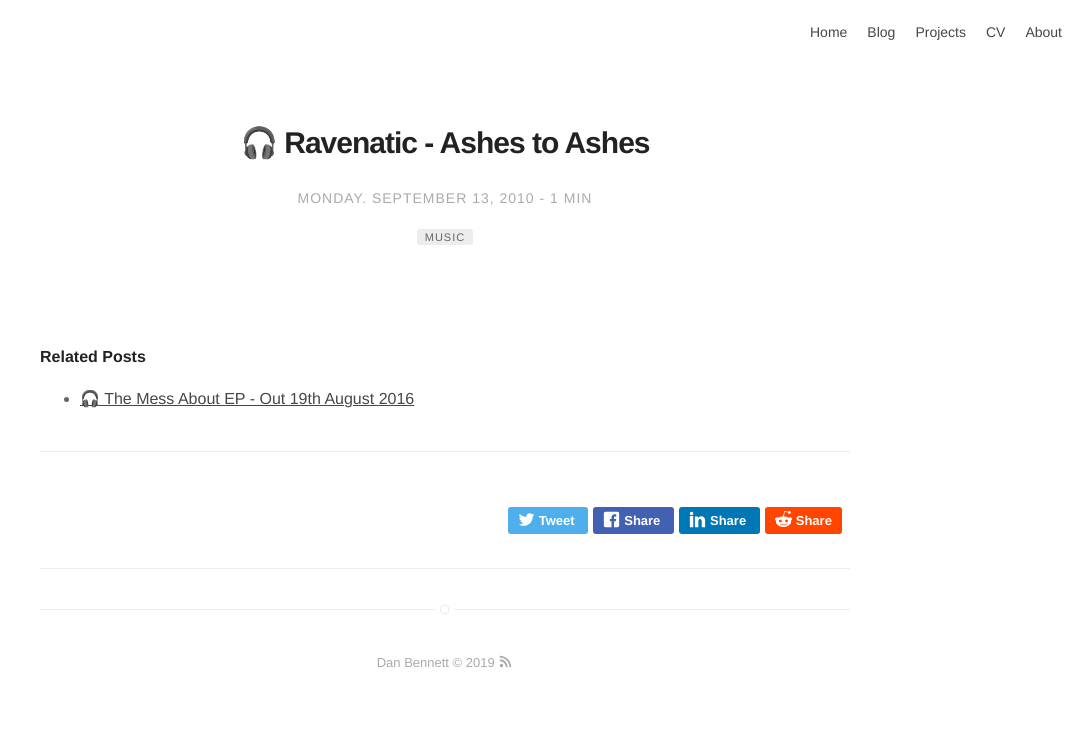
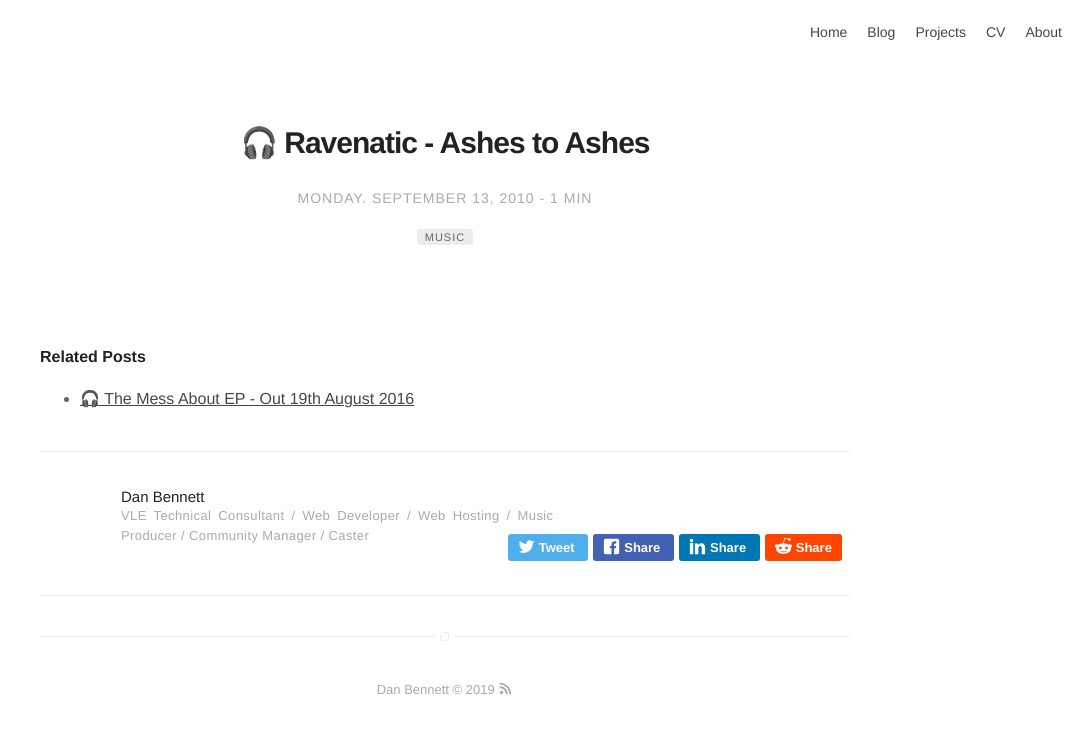
Before and after one commit to DanBennettUK/danbennettuk.github.io, a Jekyll site: the page built from _posts/2010-09-13-ravenatic-ashes-to-ashes.markdown, in a window 1280 px wide. Shown: the top 734 px of the page, without its empty margins (195-1280 px from the left). Built offline with Jekyll 4.4.1, drawn with Linux system fonts in a browser that asks for light colours; emoji names are drawn with the system emoji font.

Commit message:
:pencil2: Fixed author on posts

```diff
--- a/_posts/2010-09-13-ravenatic-ashes-to-ashes.markdown
+++ b/_posts/2010-09-13-ravenatic-ashes-to-ashes.markdown
@@ -7,6 +7,6 @@ image:
 headerImage: true
 projects: true
 category: project
-author: dan
+author: Dan Bennett
 externalLink: https://www.beatport.com/track/ashes-to-ashes-original-mix/1408318
 ---
--- a/_posts/2016-08-02-the-mess-about-ep-project.markdown
+++ b/_posts/2016-08-02-the-mess-about-ep-project.markdown
@@ -7,6 +7,6 @@ image:
 headerImage: true
 projects: true
 category: project
-author: dan
+author: Dan Bennett
 externalLink: /the-mess-about-ep/
 ---
--- a/_posts/2017-11-01-priorsvle.markdown
+++ b/_posts/2017-11-01-priorsvle.markdown
@@ -8,6 +8,6 @@ headerImage: true
 projects: true
 description: "Providing technical and consultancy services to help you with your VLE."
 category: project
-author: dan
+author: Dan Bennett
 externalLink: https://www.priorsvle.com/
 ---
--- a/_posts/2019-05-25-djbhosting.markdown
+++ b/_posts/2019-05-25-djbhosting.markdown
@@ -8,6 +8,6 @@ headerImage: true
 projects: true
 description: "DJBHOSTING: Managed Wordpress Hosting"
 category: project
-author: dan
+author: Dan Bennett
 externalLink: https://danbennett.me/djbhosting
 ---
--- a/_posts/2019-05-26-djriko.markdown
+++ b/_posts/2019-05-26-djriko.markdown
@@ -8,6 +8,6 @@ headerImage: true
 projects: true
 description: "Website for DJ Riko"
 category: project
-author: dan
+author: Dan Bennett
 externalLink: https://djriko.co.uk
 ---
```
